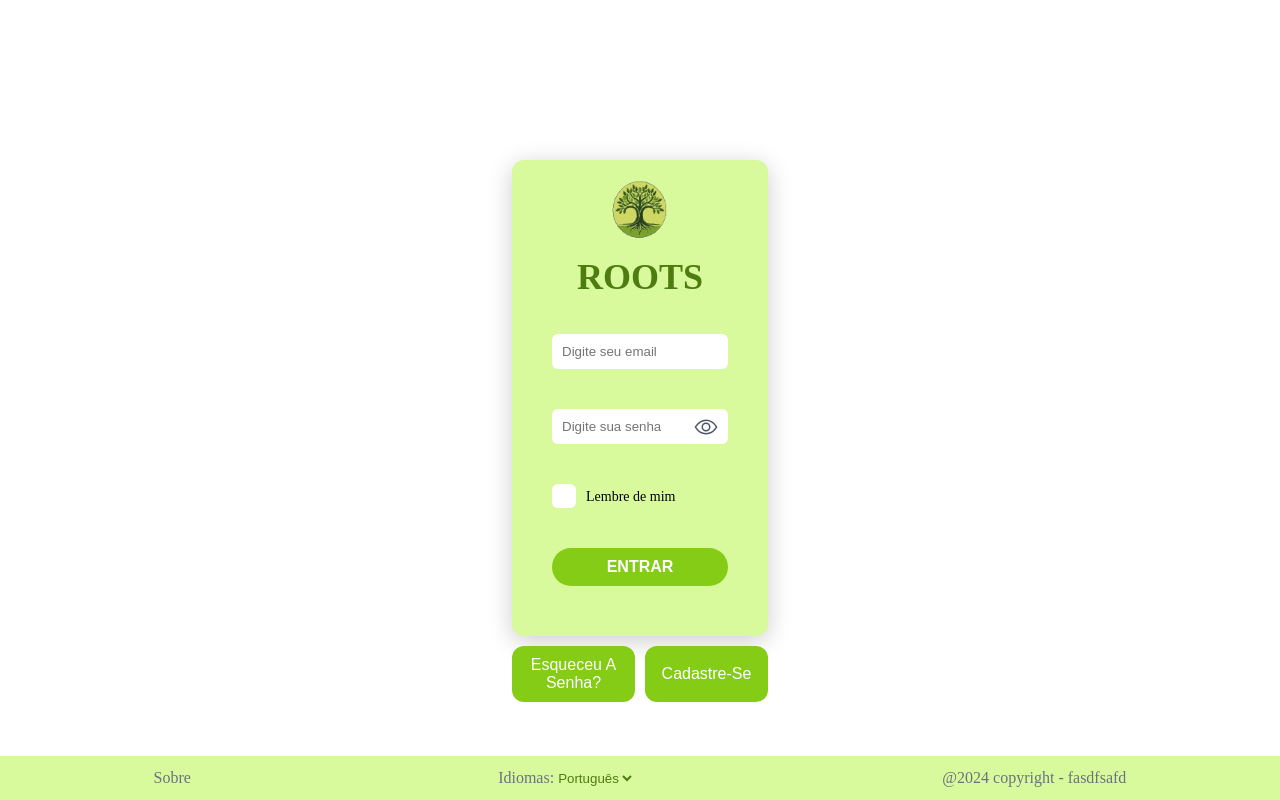
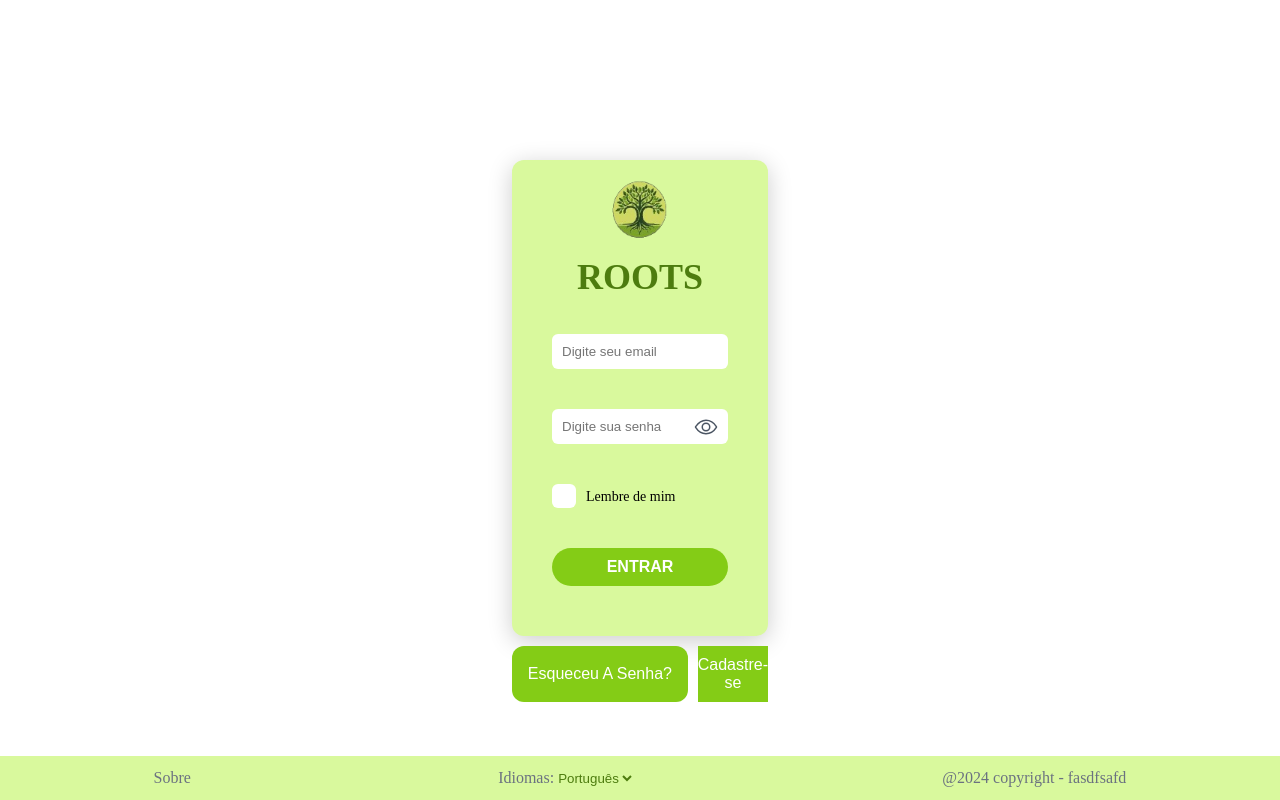
Before and after one commit to irrobs/Roots, a React (Vite) app: page /login in a window 1280 px wide. Built offline with nearby package versions, Linux system fonts and the light colour scheme.

Commit message:
feat(modal): implement modal functionality

```diff
--- a/src/features/authentication/ForgetAndCreate.tsx
+++ b/src/features/authentication/ForgetAndCreate.tsx
@@ -1,5 +1,6 @@
 import styled from "styled-components";
 import Button from "../../ui/Button";
+import SignUp from "./SignUp";
 
 const StyledForgetAndCreateContainer = styled.div`
   display: flex;
@@ -10,7 +11,7 @@ export default function ForgetAndCreate() {
   return (
     <StyledForgetAndCreateContainer>
       <Button category="secondary">Esqueceu a senha?</Button>
-      <Button category="secondary">Cadastre-se</Button>
+      <SignUp />
     </StyledForgetAndCreateContainer>
   );
 }
--- /dev/null
+++ b/src/features/authentication/SignUp.tsx
@@ -0,0 +1,27 @@
+import styled from "styled-components";
+import Modal from "../../ui/Modal";
+import SignUpForm from "./SignUpForm";
+
+const Button = styled.button`
+  color: var(--color-gray-0);
+  background-color: var(--color-lime-500);
+  border: none;
+  font-size: 1.6rem;
+  width: 100%;
+  padding: 1rem 0;
+`;
+
+export default function SignUp() {
+  return (
+    <div>
+      <Modal>
+        <Modal.Open opens="sign-up-form">
+          <Button>Cadastre-se</Button>
+        </Modal.Open>
+        <Modal.Window name="sign-up-form">
+          <SignUpForm />
+        </Modal.Window>
+      </Modal>
+    </div>
+  );
+}
--- /dev/null
+++ b/src/features/authentication/SignUpForm.tsx
@@ -0,0 +1,4 @@
+export default function SignUpForm() {
+  console.log("hi");
+  return <div>hi</div>;
+}
--- /dev/null
+++ b/src/hooks/useOutsideClick.tsx
@@ -0,0 +1,24 @@
+import { useEffect, useRef } from "react";
+
+export function useOutsideClick(handler, listenCapturing = true) {
+  const ref = useRef();
+
+  useEffect(
+    function () {
+      function handleClick(e) {
+        if (ref.current && !ref.current.contains(e.target)) {
+          handler();
+        }
+      }
+
+      //true used to handle event on capturing phase intead of bubbling phase
+      document.addEventListener("click", handleClick, listenCapturing);
+
+      return () =>
+        document.removeEventListener("click", handleClick, listenCapturing);
+    },
+    [handler, listenCapturing]
+  );
+
+  return ref;
+}
--- a/src/ui/Button.tsx
+++ b/src/ui/Button.tsx
@@ -28,7 +28,19 @@ const StyledButton = styled.button<{ category: string }>`
   }
 `;
 
-export default function Button({ category, type, children, disabled }) {
+interface ButtonProps {
+  category: string;
+  type: string;
+  children: string;
+  disabled?: boolean;
+}
+
+export default function Button({
+  category,
+  type,
+  children,
+  disabled,
+}: ButtonProps) {
   return (
     <StyledButton category={category} type={type} disabled={disabled}>
       {children}
--- a/src/ui/Modal.tsx
+++ b/src/ui/Modal.tsx
@@ -1,4 +1,5 @@
 import {
+  ReactElement,
   ReactNode,
   cloneElement,
   createContext,
@@ -7,6 +8,7 @@ import {
 } from "react";
 import { IoCloseCircleOutline } from "react-icons/io5";
 import styled from "styled-components";
+import { useOutsideClick } from "../hooks/useOutsideClick";
 
 const StyledModal = styled.div`
   position: fixed;
@@ -45,17 +47,30 @@ interface ModalProps {
   children: ReactNode;
 }
 
+interface OpenProps {
+  children: ReactElement;
+  opens: string;
+}
+
+interface WindowProps {
+  children: ReactElement;
+  name: string;
+}
+
 const ModalContext = createContext<ModalContextType>({
   openName: "",
-  close,
-  open,
+  close: () => {},
+  open: () => {},
 });
 
-export function Modal({ children }: ModalProps) {
+export default function Modal({ children }: ModalProps) {
   const [openName, setOpenName] = useState("");
 
   const close = () => setOpenName("");
-  const open = setOpenName;
+  const open = (name: string) => {
+    console.log(name);
+    setOpenName(name);
+  };
 
   return (
     <ModalContext.Provider value={{ openName, close, open }}>
@@ -65,22 +80,22 @@ export function Modal({ children }: ModalProps) {
 }
 
 //component that opens the modal
-function Open({ children, opens }) {
+function Open({ children, opens }: OpenProps) {
   const { open } = useContext(ModalContext);
 
-  //create a element to open the modal with a onClick prop
+  //creates a clone of the choosen element with the choosen props
   return cloneElement(children, { onClick: () => open(opens) });
 }
 
-function Window({ children, name }) {
+function Window({ children, name }: WindowProps) {
   const { openName, close } = useContext(ModalContext);
 
-  // const ref = useOutsideClick(close);
+  const ref = useOutsideClick(close);
 
   if (name != openName) return null;
   return (
     <Overlay>
-      <StyledModal>
+      <StyledModal ref={ref}>
         <Button onClick={close}>
           <IoCloseCircleOutline />
         </Button>
```
